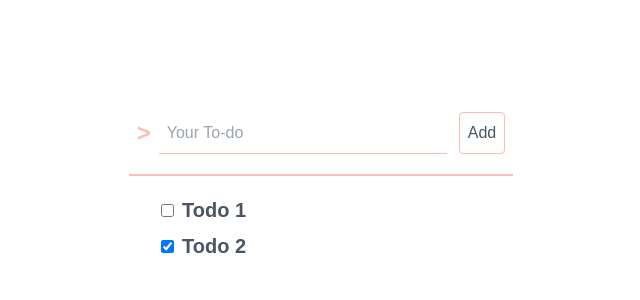
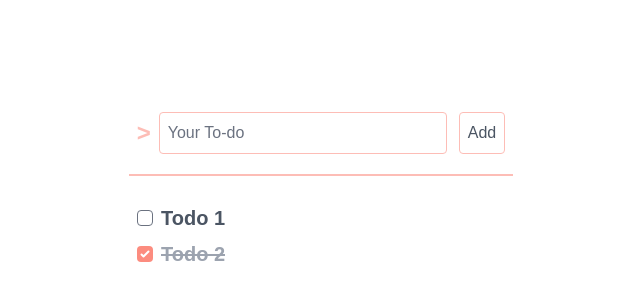
Before and after one commit to cristobalgvera/todo-app, a React (Create React App) app in the folder client/: page / in a window 1280 px wide. Shown: the part 126-426 px from the top of the page, without its empty margins (319-959 px from the left). Built offline with nearby package versions, Linux system fonts and the light colour scheme.

Commit message:
:sparkles: Added edit and remove actions
Also was changes some UX/UI stuff

```diff
--- a/client/package.json
+++ b/client/package.json
@@ -21,6 +21,7 @@
     "cross-env": "^7.0.3",
     "postcss": "^7.0.36",
     "tailwindcss": "npm:@tailwindcss/postcss7-compat@^2.2.14",
+    "@tailwindcss/forms": "^0.3.4",
     "typescript": "^4.1.2"
   },
   "scripts": {
--- a/client/src/components/atoms/forms/Input.tsx
+++ b/client/src/components/atoms/forms/Input.tsx
@@ -1,15 +1,18 @@
 import { forwardRef } from 'react';
 
 interface InputProps {
+  value?: string;
   placeholder?: string;
 }
 
 const Input = forwardRef<HTMLInputElement, InputProps>(
-  ({ placeholder }, ref) => (
+  ({ placeholder, value }, ref) => (
     <div className="flex gap-x-2 items-center">
       <span className="font-bold text-2xl text-primary-base">&gt;</span>
       <input
+        autoFocus
         ref={ref}
+        defaultValue={value}
         className="p-2 w-72 border-b border-primary-base focus:border focus:border-primary-base focus:outline-none focus:rounded"
         placeholder={placeholder}
       />
--- a/client/src/components/atoms/todos/Edition.tsx
+++ b/client/src/components/atoms/todos/Edition.tsx
@@ -1,11 +1,14 @@
 import { FaEdit } from 'react-icons/fa';
 
-const Edition = () => {
-  return (
-    <div className="transition-all duration-75 ease-in invisible group-hover:visible">
-      <FaEdit className="text-text" />
-    </div>
-  );
-};
+interface EditionProps {
+  onClick: () => void;
+}
+
+const Edition = ({ onClick }: EditionProps) => (
+  <FaEdit
+    onClick={onClick}
+    className="transition-colors w-6 hover:text-tertiary-500"
+  />
+);
 
 export default Edition;
--- /dev/null
+++ b/client/src/components/atoms/todos/Remove.tsx
@@ -0,0 +1,14 @@
+import { FaTrash } from 'react-icons/fa';
+
+interface RemoveProps {
+  onClick: () => void;
+}
+
+const Remove = ({ onClick }: RemoveProps) => (
+  <FaTrash
+    onClick={onClick}
+    className="transition-colors w-6 hover:text-secondary-500"
+  />
+);
+
+export default Remove;
--- a/client/src/components/atoms/todos/Todo.tsx
+++ b/client/src/components/atoms/todos/Todo.tsx
@@ -7,13 +7,19 @@ interface TodoProps {
 
 const Todo = ({ todo: { id, title, completed }, onChange }: TodoProps) => {
   return (
-    <label className="font-bold text-xl flex items-center">
+    <label
+      title={title}
+      className={`${
+        completed && 'line-through text-gray-400'
+      } text-text font-bold text-xl flex items-center pr-4 w-80 cursor-pointer`}
+    >
       <input
         type="checkbox"
+        className="text-primary-400 rounded"
         checked={completed}
         onChange={() => onChange(id)}
       />
-      <span className="ml-2 text-text">{title}</span>
+      <span className="ml-2 truncate">{title}</span>
     </label>
   );
 };
--- a/client/src/components/atoms/ui/Scrollable.tsx
+++ b/client/src/components/atoms/ui/Scrollable.tsx
@@ -3,7 +3,7 @@ interface ScrollableProps {
 }
 
 const Scrollable = ({ children }: ScrollableProps) => {
-  return <div className="overflow-scroll h-60">{children}</div>;
+  return <div className="overflow-y-scroll h-60">{children}</div>;
 };
 
 export default Scrollable;
--- /dev/null
+++ b/client/src/components/molecules/todos/TodoActions.tsx
@@ -0,0 +1,18 @@
+import Edition from '../../atoms/todos/Edition';
+import Remove from '../../atoms/todos/Remove';
+
+interface TodoActionsProps {
+  onClickEdition: () => void;
+  onRemove: () => void;
+}
+
+const TodoActions = ({ onClickEdition, onRemove }: TodoActionsProps) => {
+  return (
+    <div className="flex gap-x-3 text-text cursor-pointer transition-all duration-75 ease-in invisible group-hover:visible">
+      <Edition onClick={onClickEdition} />
+      <Remove onClick={onRemove} />
+    </div>
+  );
+};
+
+export default TodoActions;
--- a/client/src/components/molecules/todos/TodoForm.tsx
+++ b/client/src/components/molecules/todos/TodoForm.tsx
@@ -1,24 +1,62 @@
-import { createRef } from 'react';
+import { createRef, useEffect } from 'react';
 import Button from '../../atoms/forms/Button';
 import Input from '../../atoms/forms/Input';
 
 interface TodoFormProps {
-  handleAddTodo: (todo: string) => void;
+  buttonText?: string;
+  placeholder?: string;
+  value?: string;
+  onSubmit: OnSubmit;
 }
 
-const TodoForm = ({ handleAddTodo }: TodoFormProps) => {
+type OnSubmit =
+  | {
+      currentTodoId: number;
+      handleUpdate: (id: number, todo: string) => void;
+      cancelEditing: () => void;
+    }
+  | { handleCreate: (todo: string) => void };
+
+const TodoForm = ({
+  onSubmit,
+  value,
+  buttonText = 'Add',
+  placeholder = 'Your To-do',
+}: TodoFormProps) => {
   const inputRef = createRef<HTMLInputElement>();
+
+  useEffect(() => {
+    const handleEscapeKey = (e: KeyboardEvent) => {
+      if (e.key === 'Escape' && 'cancelEditing' in onSubmit) {
+        onSubmit.cancelEditing();
+      }
+    };
+
+    window.addEventListener('keydown', handleEscapeKey);
+
+    return () => window.removeEventListener('keydown', handleEscapeKey);
+  }, [onSubmit]);
 
   const handleOnSubmit = (event: React.FormEvent<HTMLFormElement>) => {
     event.preventDefault();
 
-    if (inputRef.current?.value) handleAddTodo(inputRef.current.value);
+    if (!inputRef.current?.value) return;
+
+    const todo = inputRef.current.value.trim();
+
+    if ('handleCreate' in onSubmit) {
+      onSubmit.handleCreate(todo);
+      return;
+    }
+
+    const { currentTodoId, handleUpdate } = onSubmit;
+    handleUpdate(currentTodoId, todo);
   };
 
   return (
     <form onSubmit={handleOnSubmit} className="flex gap-x-3">
-      <Input ref={inputRef} placeholder="Your To-do" />
-      <Button>Add</Button>
+      <Input ref={inputRef} value={value} placeholder={placeholder} />
+      <Button>{buttonText}</Button>
     </form>
   );
 };
--- a/client/src/components/molecules/todos/Todos.tsx
+++ b/client/src/components/molecules/todos/Todos.tsx
@@ -1,24 +1,55 @@
+import { useState } from 'react';
 import { TodoItem } from '../../../types/TodoItem';
-import Edition from '../../atoms/todos/Edition';
 import Todo from '../../atoms/todos/Todo';
+import TodoActions from './TodoActions';
+import TodoForm from './TodoForm';
 
 interface TodosProps {
   todos: TodoItem[];
   onToggle: (id: number) => void;
   onEdit: (id: number, title: string) => void;
+  onRemove: (id: number) => void;
 }
 
-const Todos = ({ todos, onToggle, onEdit }: TodosProps) => {
-  const onChange = (id: number) => onToggle(id);
+const Todos = ({ todos, onToggle, onEdit, onRemove }: TodosProps) => {
+  const [editing, setEditing] = useState<number | null>(null);
+
+  const handleEditing = (id: number | null) => {
+    setEditing(id);
+  };
+
+  const handleUpdate = (id: number, title: string) => {
+    onEdit(id, title);
+    cancelEditing();
+  };
+
+  const cancelEditing = () => {
+    setEditing(null);
+  };
 
   return (
-    <div className="flex flex-col gap-y-2 w-80">
+    <div className="flex flex-col gap-y-2 w-96 p-2">
       {todos.map((todo) => (
-        <div key={todo.id} className="flex justify-between items-center group">
-          <Todo todo={todo} onChange={() => onChange(todo.id)} />
-          <div>
-            <Edition />
-          </div>
+        <div
+          key={todo.id}
+          className="flex justify-between items-center group mr-2"
+        >
+          {editing === todo.id ? (
+            <TodoForm
+              onSubmit={{ currentTodoId: todo.id, handleUpdate, cancelEditing }}
+              buttonText="Save"
+              value={todo.title}
+              placeholder={todo.title}
+            />
+          ) : (
+            <>
+              <Todo todo={todo} onChange={() => onToggle(todo.id)} />
+              <TodoActions
+                onClickEdition={() => handleEditing(todo.id)}
+                onRemove={() => onRemove(todo.id)}
+              />
+            </>
+          )}
         </div>
       ))}
     </div>
--- a/client/src/components/organisms/TodosLayout.tsx
+++ b/client/src/components/organisms/TodosLayout.tsx
@@ -33,15 +33,20 @@ const TodosLayout = () => {
     );
   };
 
+  const handleRemoveTodo = (id: number) => {
+    setTodos((prev) => prev.filter((todo) => todo.id !== id));
+  };
+
   return (
     <AppLayout>
-      <TodoForm handleAddTodo={handleAddTodo} />
+      <TodoForm onSubmit={{ handleCreate: handleAddTodo }} />
       <Divider />
       <Scrollable>
         <Todos
           todos={todos}
           onToggle={handleToggleTodo}
           onEdit={handleEditTodo}
+          onRemove={handleRemoveTodo}
         />
       </Scrollable>
     </AppLayout>
--- a/client/tailwind.config.js
+++ b/client/tailwind.config.js
@@ -61,5 +61,5 @@ module.exports = {
   variants: {
     extend: {},
   },
-  plugins: [],
+  plugins: [require('@tailwindcss/forms')],
 };
```
Also changed, not shown: 1 other file (tests, documents, lock files or other folders).
